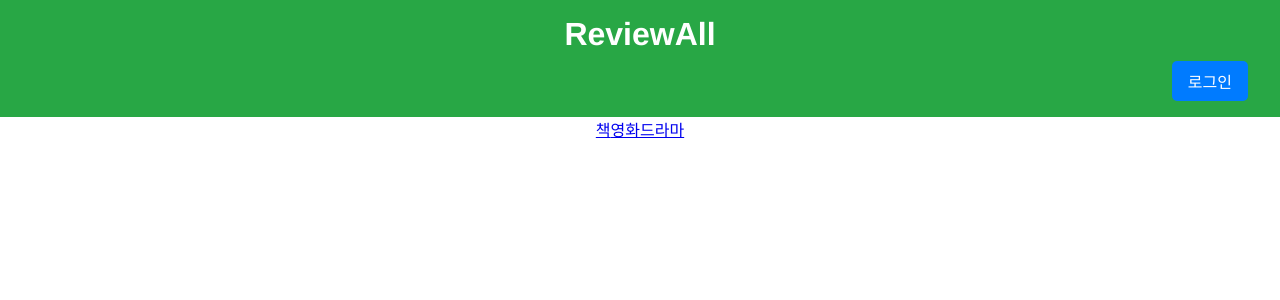
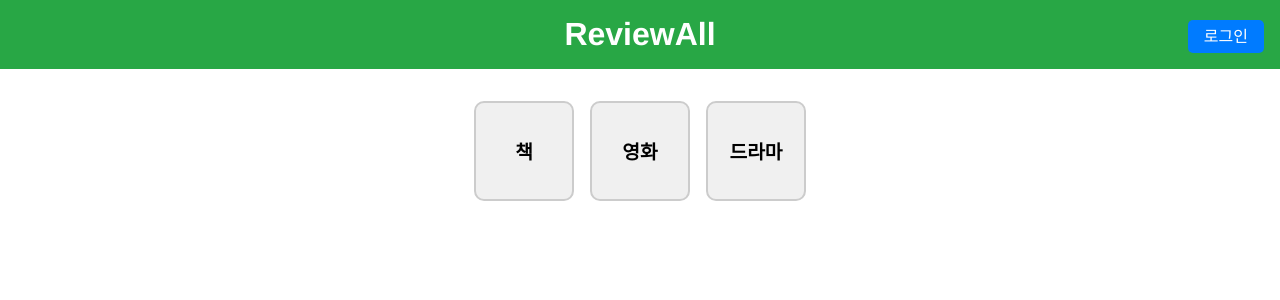
Before and after one commit to ggggggggithub/review-app, a Vue app: page / in a window 1280 px wide. Shown: the top 300 px of the page. Built offline with nearby package versions, Linux system fonts and the light colour scheme.

Commit message:
feat:navbutton

```diff
--- a/src/components/MainPage.vue
+++ b/src/components/MainPage.vue
@@ -7,10 +7,10 @@
       </div>
     </header>
     <main>
-      <nav>
-        <router-link to="/books">책</router-link>
-        <router-link to="/movies">영화</router-link>
-        <router-link to="/dramas">드라마</router-link>
+      <nav class="nav-container">
+        <router-link to="/books" class="nav-item">책</router-link>
+        <router-link to="/movies" class="nav-item">영화</router-link>
+        <router-link to="/dramas" class="nav-item">드라마</router-link>
       </nav>
     </main>
   </div>
@@ -36,8 +36,9 @@ body {
 }
 
 .header {
+  position: relative; /* 로그인 버튼을 절대 위치로 조정 */
   background-color: #28a745; /* 초록색 배경 */
-  text-align: center;
+  text-align: center; /* 제목을 중앙 정렬 */
   padding: 1rem;
 }
 
@@ -45,13 +46,13 @@ body {
   font-size: 2rem;
   font-weight: bold;
   color: white;
-  margin-bottom: 0.5rem;
 }
 
 .login-container {
-  display: flex;
-  justify-content: flex-end;
-  padding-right: 1rem;
+  position: absolute; /* 부모 요소 기준으로 위치 설정 */
+  top: 50%; /* 세로 중앙 정렬 */
+  right: 1rem; /* 오른쪽 끝에 여백 */
+  transform: translateY(-50%); /* 세로 중앙 맞춤 */
 }
 
 .login-button {
@@ -65,4 +66,34 @@ body {
 .login-button:hover {
   background-color: #0056b3;
 }
+
+/* Nav 스타일 */
+.nav-container {
+  display: flex;
+  justify-content: center;
+  gap: 1rem;
+  padding: 2rem;
+}
+
+.nav-item {
+  width: 100px;
+  height: 100px;
+  display: flex;
+  justify-content: center;
+  align-items: center;
+  background-color: #f0f0f0; /* 회색 배경 */
+  border: 2px solid #ccc;
+  border-radius: 10px;
+  text-decoration: none;
+  color: black;
+  font-size: 1.2rem;
+  font-weight: bold;
+  text-align: center;
+  transition: background-color 0.3s, transform 0.2s;
+}
+
+.nav-item:hover {
+  background-color: #dcdcdc; /* 밝은 회색 */
+  transform: scale(1.1);
+}
 </style>
```
